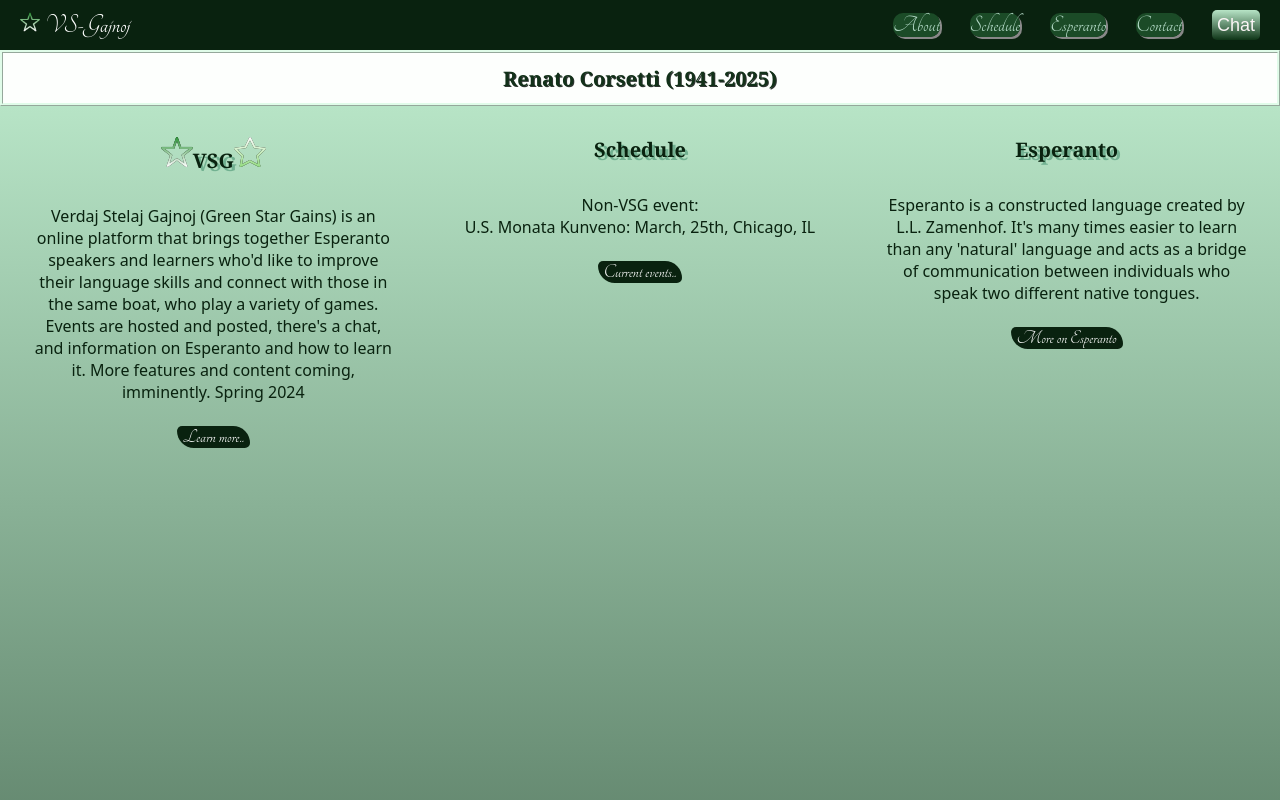
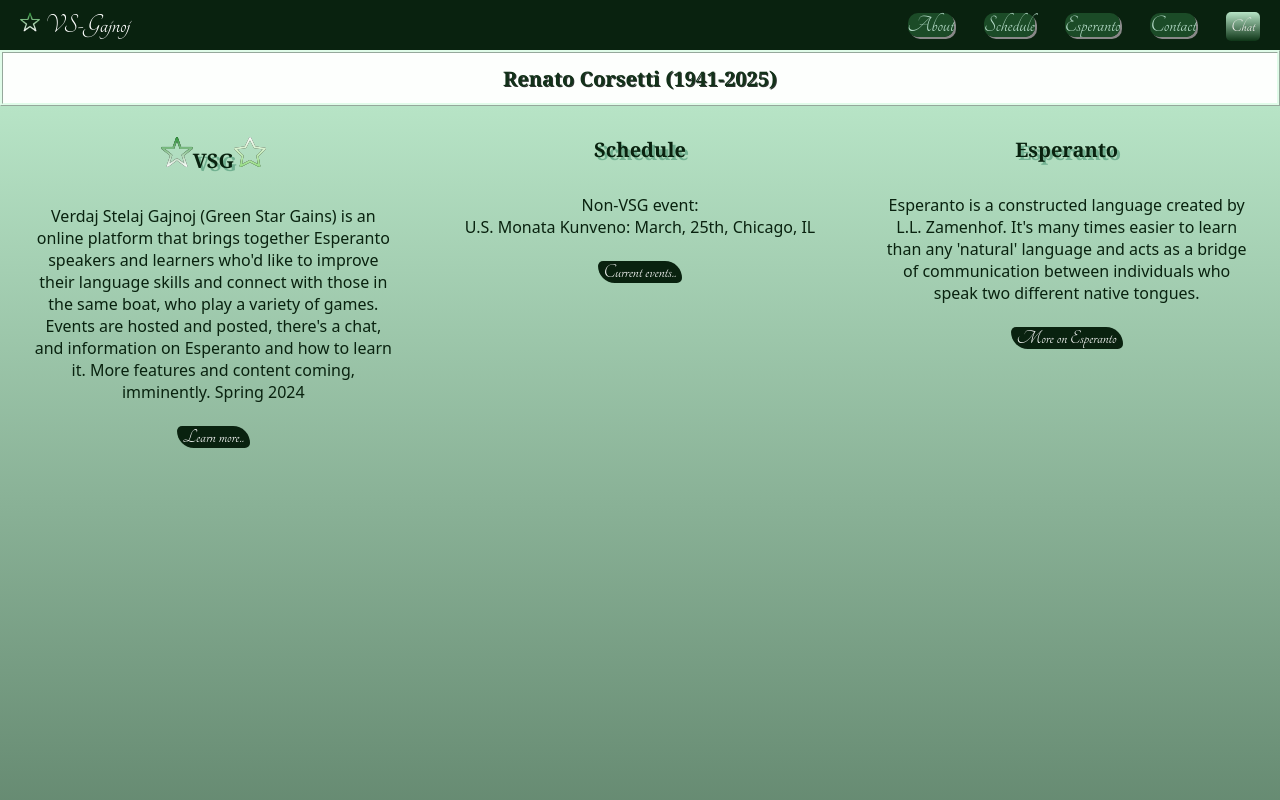
Before and after one commit to akronborn/vsg, a Next.js app: page / in a window 1280 px wide. Shown: the top 800 px of the page. Built offline with nearby package versions, Linux system fonts and the light colour scheme.

Commit message:
change chat form

```diff
--- a/styles/Navbar.module.css
+++ b/styles/Navbar.module.css
@@ -90,7 +90,7 @@ margin-left: 5px;
   /* box-shadow: 3px 3px #888888; */
   border-radius: 5px;
   padding: 5px;
-  font-family: 'arial';
+  font-family: "Tangerine";
 }
 
 .api:hover {
```
